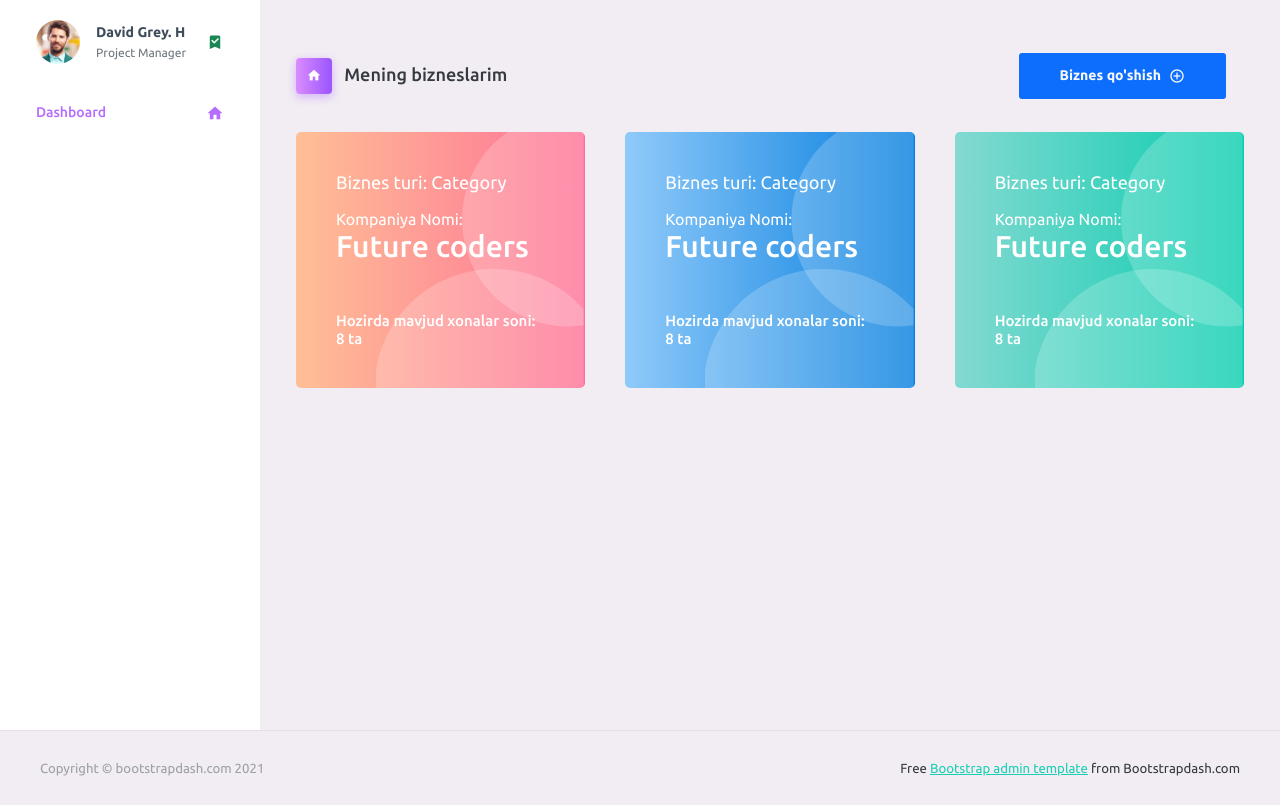
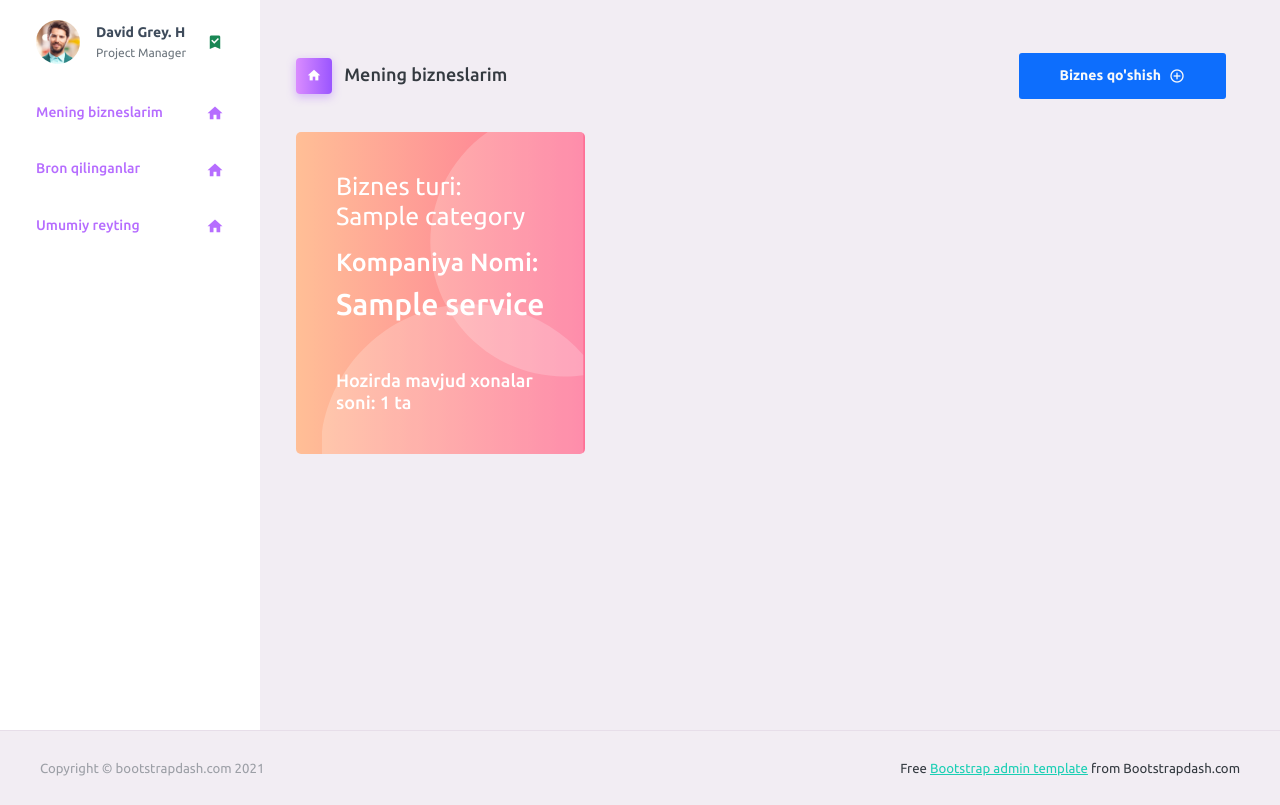
Before and after one commit to abdulatipovO/Admin-panel, a Django app: template templates/index.html in a window 1280 px wide. Shown: the part 70-875 px from the top of the page. Run offline with Django 3.2, Linux system fonts and the light colour scheme; the template is opened without the code that fills it: values that come from a table or form of the project are taken from there, others are empty; tables that the repository leaves empty hold one stand-in row (values such as "Sample post"); some libraries are stand-ins or nearby versions.

Commit message:
again commit

```diff
--- a/templates/index.html
+++ b/templates/index.html
@@ -19,41 +19,23 @@
               </nav>
             </div>
             <div class="row">
+              {% for s in service %}
               <div class="col-md-4 stretch-card grid-margin">
                 <div class="card bg-gradient-danger card-img-holder text-white">
+                 <a href="#" class="text-white d-flex" style="text-decoration: none;">
                   <div class="card-body">
                     <img src="/static/assets/images/dashboard/circle.svg" class="card-img-absolute" alt="circle-image" />
-                    <h4 class="font-weight-normal mb-3">Biznes turi: Category
-                    </h4>
-                    <span>Kompaniya Nomi: </span><h2 class="mb-5">Future coders</h2>
-                    <h6 class="card-text">Hozirda mavjud xonalar soni: 8 ta</h6>
+                    <h3 class="font-weight-normal mb-3">Biznes turi: {{ s.category }}
+                    </h3>
+                    <h3>Kompaniya Nomi: <h2 class="mb-5">{{ s }}</h2></h3>
+                    <h4 class="card-text">Hozirda mavjud xonalar soni: {{ s.service_rooms.count }} ta</h4>
 
                   </div>
+                 </a>
                 </div>
               </div>
-              <div class="col-md-4 stretch-card grid-margin">
-                <div class="card bg-gradient-info card-img-holder text-white">
-                  <div class="card-body">
-                    <img src="/static/assets/images/dashboard/circle.svg" class="card-img-absolute" alt="circle-image" />
-                    <h4 class="font-weight-normal mb-3">Biznes turi: Category
-                    </h4>
-                    <span>Kompaniya Nomi: </span><h2 class="mb-5">Future coders</h2>
-                    <h6 class="card-text">Hozirda mavjud xonalar soni: 8 ta</h6>
-                  </div>
-                </div>
-              </div>
-              <div class="col-md-4 stretch-card grid-margin">
-                <div class="card bg-gradient-success card-img-holder text-white">
-                  <div class="card-body">
-                    <img src="/static/assets/images/dashboard/circle.svg" class="card-img-absolute" alt="circle-image" />
-                    <h4 class="font-weight-normal mb-3">Biznes turi: Category
-                    </h4>
-                    <span>Kompaniya Nomi: </span><h2 class="mb-5">Future coders</h2>
-                    <h6 class="card-text">Hozirda mavjud xonalar soni: 8 ta</h6>
+              {% endfor %}
 
-                  </div>
-                </div>
-              </div>
             </div>
 
               </div>
--- a/templates/wrapper.html
+++ b/templates/wrapper.html
@@ -172,7 +172,19 @@
             </li>
             <li class="nav-item">
               <a class="nav-link" href="index.html">
-                <span class="menu-title">Dashboard</span>
+                <span class="menu-title">Mening bizneslarim</span>
+                <i class="mdi mdi-home menu-icon"></i>
+              </a>
+            </li>
+            <li class="nav-item">
+              <a class="nav-link" href="index.html">
+                <span class="menu-title">Bron qilinganlar</span>
+                <i class="mdi mdi-home menu-icon"></i>
+              </a>
+            </li>
+            <li class="nav-item">
+              <a class="nav-link" href="index.html">
+                <span class="menu-title">Umumiy reyting</span>
                 <i class="mdi mdi-home menu-icon"></i>
               </a>
             </li>
```
Also changed, not shown: owner/views.py (+2 -13 lines).
